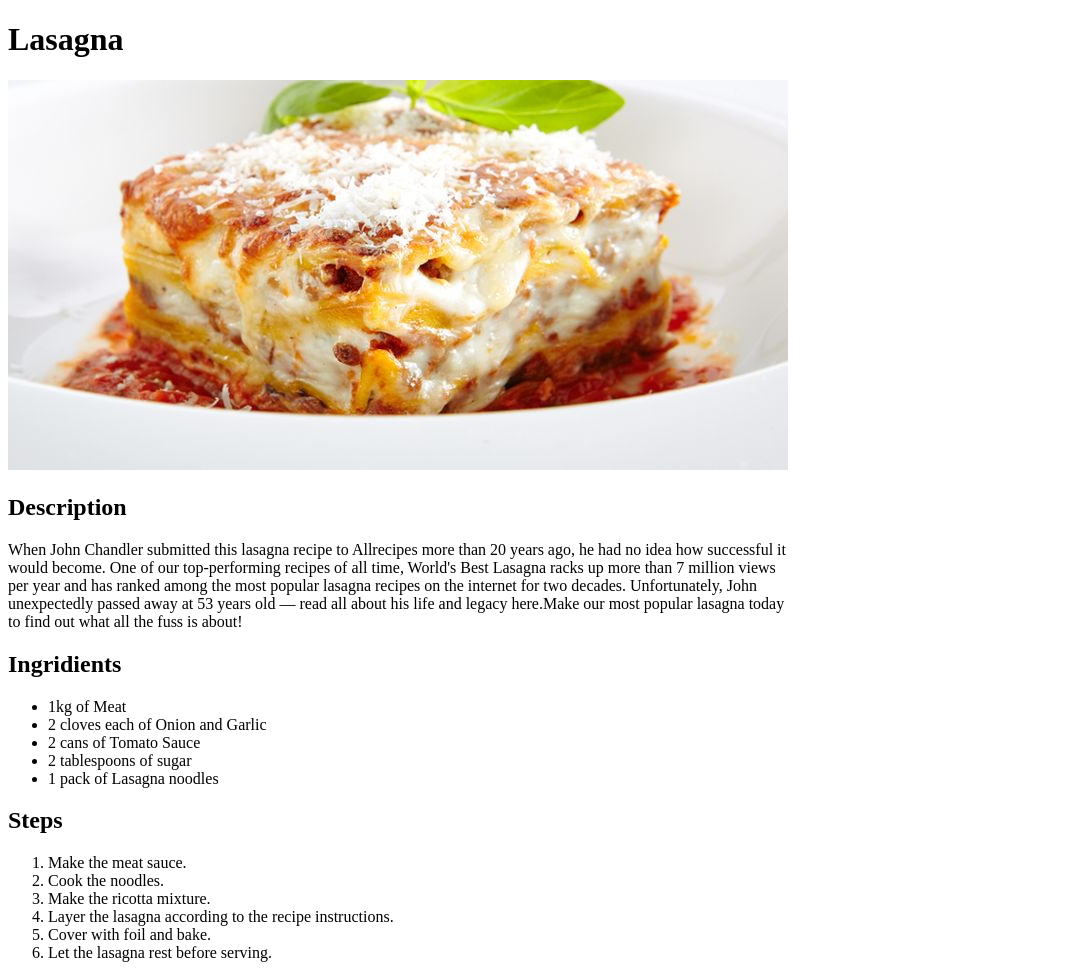
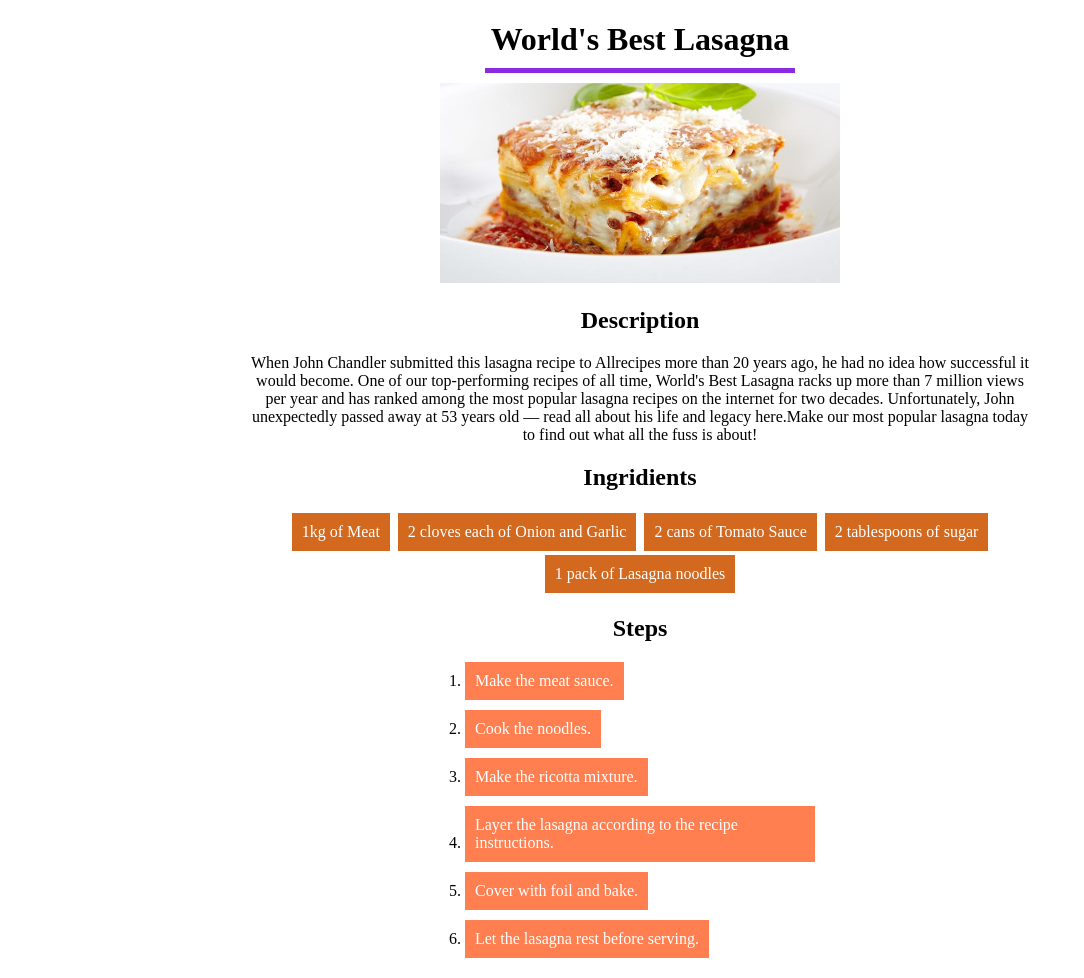
Before and after one commit to Keivelator/odin-recipes, a plain HTML site: page recipes/lasagna.html in a window 1280 px wide. Shown: the whole page, without its empty margins (0-1084 px from the left). Drawn offline with Linux system fonts and the light colour scheme.

Commit message:
styled lasagna, and fixing typo in styles.css

```diff
--- /dev/null
+++ b/recipes/lasagna-styles.css
@@ -0,0 +1,48 @@
+.card {
+    width: 70%;
+    margin: auto;
+    text-align: center;
+}
+
+h1 {
+    margin-bottom: 10px;
+}
+
+.header-line {
+    width: 35%;
+    height: 5px;
+    background-color: blueviolet;
+    color: white;
+    margin: auto;
+    margin-bottom: 10px;
+}
+
+ul {
+    padding: 0;
+}
+
+ul li {
+    display: inline-block;
+    background-color: chocolate;
+    padding: 10px;
+    color: white;
+    margin: 2px;
+}
+
+ol {
+    /* list-style-type: none; */
+    padding: 0;
+    text-align: left;
+}
+
+ol li {
+    width: 350px;
+    margin: 10px auto;
+}
+
+ol li span {
+    display: inline-block;
+    background-color:coral;
+    padding: 10px;
+    color: white;
+}
--- a/recipes/lasagna.html
+++ b/recipes/lasagna.html
@@ -2,11 +2,14 @@
 <html lang="en">
     <head>
         <meta charset="utf-8">
-        <title>Lasagna</title>
+        <title>World's Best Lasagna</title>
+        <link rel="stylesheet" href="lasagna-styles.css">
     </head>
     <body>
-        <h1>Lasagna</h1>
-        <img src="lasagna.jpg" alt="picture of lasagna">
+        <div class="card">
+            <h1>World's Best Lasagna</h1>
+            <div class="header-line">.</div>
+            <img src="lasagna.jpg" alt="picture of lasagna" width="400px">
 
             <h2>Description</h2>
             <p>When John Chandler submitted this lasagna recipe to Allrecipes more than 20 years ago, he had no idea how successful it <br>
@@ -26,12 +29,13 @@
 
             <h2>Steps</h2>
             <ol>
-            <li>Make the meat sauce.</li>
-            <li>Cook the noodles.</li>
-            <li>Make the ricotta mixture.</li>
-            <li>Layer the lasagna according to the recipe instructions.</li>
-            <li>Cover with foil and bake.</li>
-            <li>Let the lasagna rest before serving.</li>
+                <li><span>Make the meat sauce.</span></li>
+                <li><span>Cook the noodles.</span></li>
+                <li><span>Make the ricotta mixture.</span></li>
+                <li><span>Layer the lasagna according to the recipe instructions.</span></li>
+                <li><span>Cover with foil and bake.</li></span>
+                <li><span>Let the lasagna rest before serving.</span></li>
             </ol>
+        </div>
     </body>
 </html>
--- a/styles.css
+++ b/styles.css
@@ -2,7 +2,6 @@
     width: 70%;
     margin: auto;
     text-align: center;
-    background-color: ;
 }
 
 .header-line {
```
Lines whose indentation alone changed are shown as unchanged.
